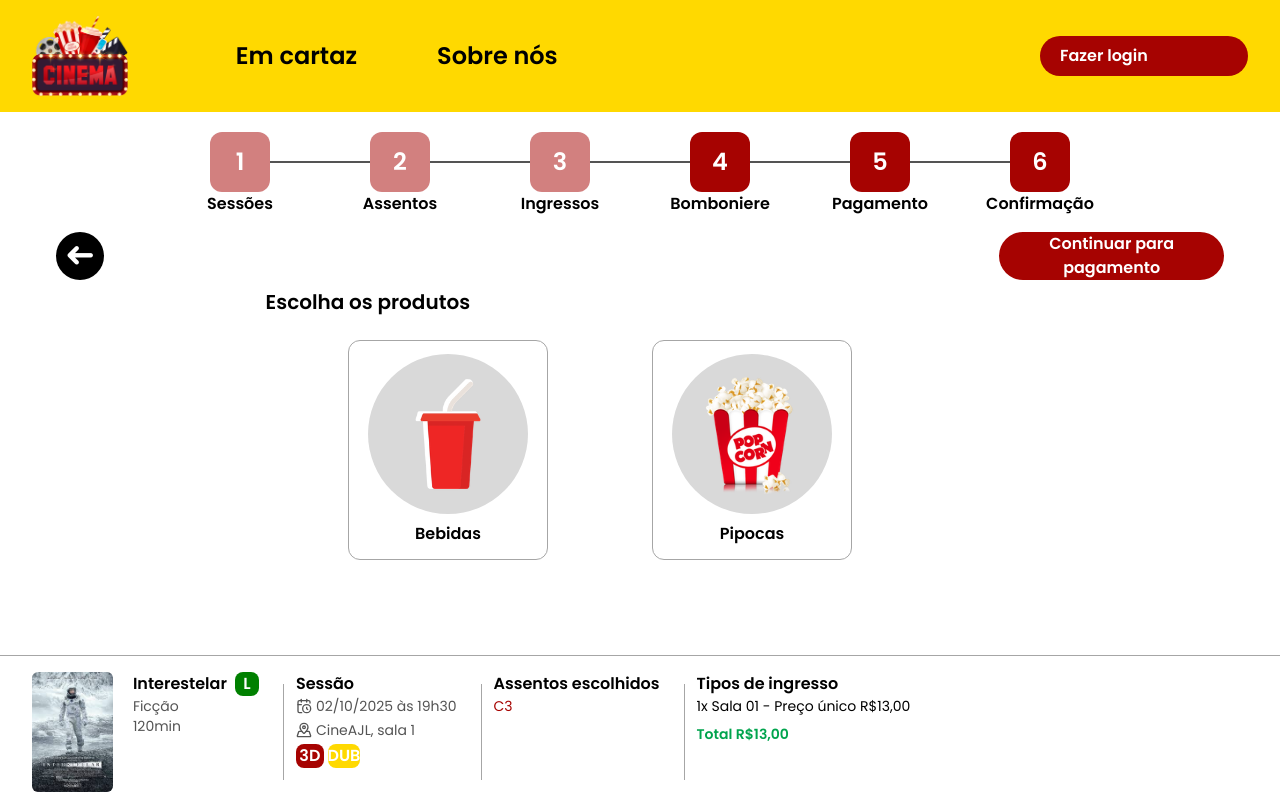
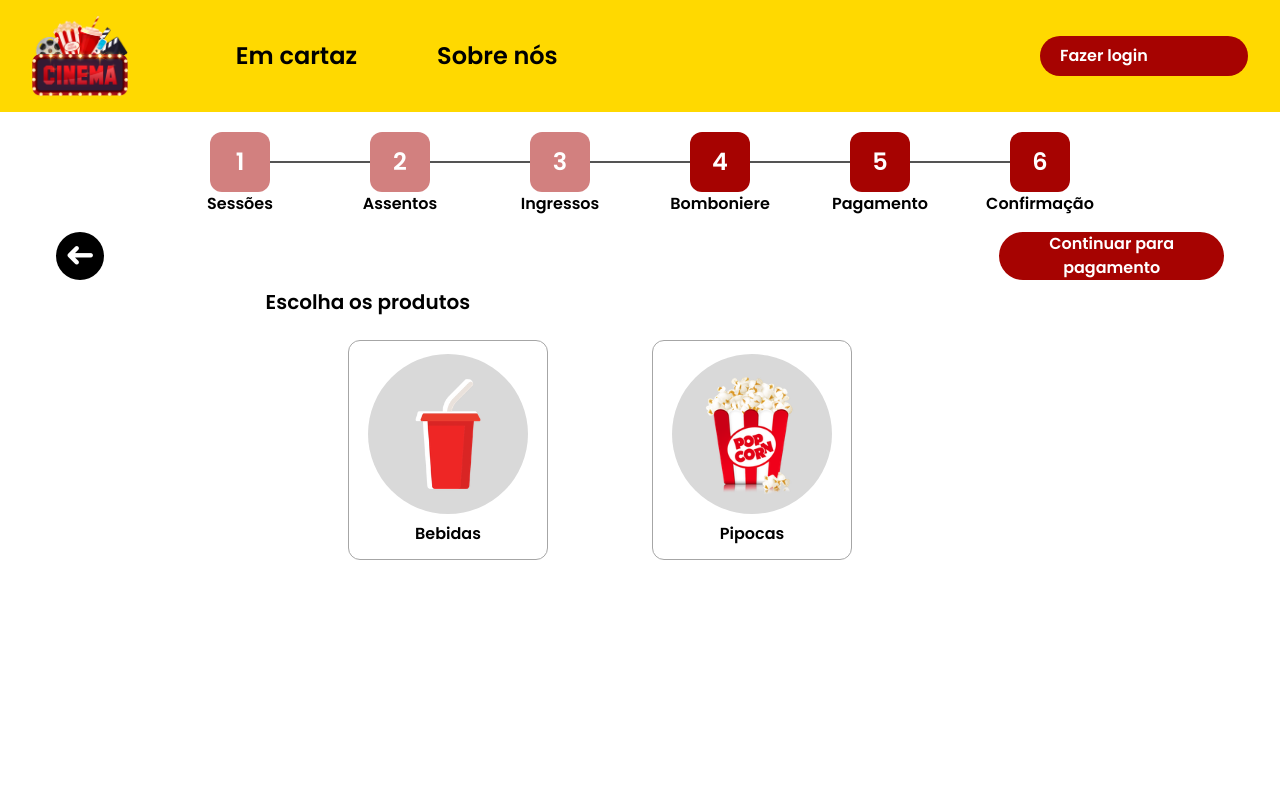
Before and after one commit to luanabrizola/Cinema_frontend, a Next.js app in the folder cinema/: page /bomboniere in a window 1280 px wide. Built offline with nearby package versions, Linux system fonts and the light colour scheme.

Commit message:
ajustando rodapé

```diff
--- a/cinema/src/app/bomboniere/page.js
+++ b/cinema/src/app/bomboniere/page.js
@@ -1,9 +1,23 @@
 "use client";
-import { useState } from "react";
+import { useState, useEffect } from "react";
 import { CalendarClock, MapPinned, Search } from "lucide-react";
 import Link from "next/link";
+import { useSearchParams } from "next/navigation";
 
 export default function Bomboniere() {
+    const params = useSearchParams();
+
+    const assentosSelecionados = params.get("assentosSelecionados") || "";
+    const idFilme = params.get("id_filme");
+    const idSala = params.get("id_sala");
+    const idSessao = params.get("id_sessao");
+    const dataSessao = params.get("data");
+    const horarioSessao = params.get("horario");
+
+    const [nomeSala, setNomeSala] = useState("");
+
+    const selected = assentosSelecionados.split(",").filter(Boolean);
+
     const [categoria, setCategoria] = useState(null);
 
     const [qtdBebidas, setQtdBebidas] = useState({});
@@ -85,6 +99,80 @@ export default function Bomboniere() {
 
     const totalGeral = totalBebidas + totalPipocas;
 
+    const [filme, setFilme] = useState(null);
+
+    function formatDateSafe(dateStr) {
+        if (!dateStr) return "";
+        if (/^\d{4}-\d{2}-\d{2}$/.test(dateStr)) {
+            const [year, month, day] = dateStr.split("-").map(Number);
+            return `${String(day).padStart(2, "0")}/${String(month).padStart(2, "0")}/${year}`;
+        }
+        const isoMatch = dateStr.match(/^(\d{4}-\d{2}-\d{2})/);
+        if (isoMatch) {
+            const [year, month, day] = isoMatch[1].split("-").map(Number);
+            return `${String(day).padStart(2, "0")}/${String(month).padStart(2, "0")}/${year}`;
+        }
+        const d = new Date(dateStr);
+        if (!isNaN(d.getTime())) return d.toLocaleDateString("pt-BR");
+        return dateStr;
+    }
+
+    function getClassColor(classificacao) {
+        const cores = {
+            "L": "#00A000",
+            "10": "#0072BB",
+            "12": "#E6B400",
+            "14": "#E65100",
+            "16": "#C62828",
+            "18": "#000000"
+        };
+        const key = (classificacao || "L").toString().replace(/\D/g, "") || "L";
+        return cores[key] || "#00A000";
+    }
+
+    useEffect(() => {
+        async function carregarFilmeEGênero() {
+            if (!idFilme) return;
+            try {
+                const res = await fetch(`http://localhost:3333/filme/${idFilme}`);
+                const filmeDados = await res.json();
+
+                try {
+                    const assocRes = await fetch(`http://localhost:3333/genero-do-filme/filme/${idFilme}`);
+                    const assoc = await assocRes.json();
+                    if (Array.isArray(assoc) && assoc.length > 0) {
+                        const idGenero = assoc[0].id_genero;
+                        const generoRes = await fetch(`http://localhost:3333/genero/${idGenero}`);
+                        const generoDados = await generoRes.json();
+                        filmeDados.genero = generoDados.nome_genero;
+                    } else {
+                        filmeDados.genero = filmeDados.genero || "Gênero não informado";
+                    }
+                } catch (errGenero) {
+                    filmeDados.genero = filmeDados.genero || "Gênero não informado";
+                }
+
+                setFilme(filmeDados);
+            } catch (error) {
+                console.error("Erro ao carregar filme:", error);
+            }
+        }
+
+        async function carregarSala() {
+            if (!idSala) return;
+            try {
+                const resp = await fetch(`http://localhost:3333/sala/${idSala}`);
+                const salaDados = await resp.json();
+                setNomeSala(salaDados.nome_sala || salaDados.nome || String(idSala));
+            } catch (err) {
+                console.error("Erro ao carregar sala:", err);
+                setNomeSala(String(idSala));
+            }
+        }
+
+        carregarFilmeEGênero();
+        carregarSala();
+    }, [idFilme, idSala]);
 
     return (
         <div className="min-h-[calc(100vh-110px)] w-full flex-col flex items-center px-2 sm:px-4">
@@ -409,49 +497,52 @@ export default function Bomboniere() {
             )}
 
             {/* BARRA INFERIOR */}
-            <div className="flex fixed bottom-0 w-full flex-col bg-white">
-                <div className="border-t border-[#a6a6a6] w-full flex"></div>
+            {filme && (
+                <div className="flex fixed bottom-0 w-full flex-col bg-white border-t border-[#a6a6a6]">
+                    <div className="flex flex-wrap mt-2 mb-2 ml-2 sm:ml-8 items-center gap-4">
 
-                <div className="mt-4 ml-2 sm:ml-8 mb-2 flex flex-wrap">
+                        <div className="flex flex-row items-center gap-4">
+                            <img
+                                src={filme.foto_capa ? `http://localhost:3333/${filme.foto_capa}` : "/placeholder.jpg"}
+                                alt={filme.nome_filme}
+                                className="h-[90px] sm:h-[120px] rounded-md object-cover"
+                            />
 
-                    {/* FILME */}
-                    <div className="flex flex-row">
-                        <div>
-                            <img
-                                src="/interestelar.jpeg"
-                                alt=""
-                                className="h-[90px] sm:h-[120px] rounded-md"
-                            />
-                        </div>
+                            <div className="flex flex-col">
+                                <div className="flex items-center font-bold">
+                                    {filme.nome_filme}
 
-                        <div className="ml-5">
-                            <p className="font-bold flex items-center">
-                                Interestelar
-                                <div className="bg-[#008000] rounded-lg w-6 h-6 flex items-center justify-center text-white font-bold ml-2">
-                                    L
-                                </div>
-                            </p>
-                            <p className="text-sm text-[#545454]">Ficção</p>
-                            <p className="text-sm text-[#545454]">120min</p>
+                                    <div
+                                        className="rounded-lg w-8 h-8 flex items-center justify-center text-white font-bold ml-2"
+                                        style={{ backgroundColor: getClassColor(filme.classificacao) }}
+                                    >
+                                        {(filme.classificacao || "L").toString().replace(/\D/g, "") || "L"}
                                     </div>
                                 </div>
 
-                    <div className="border-r border-[#a6a6a6] h-24 flex mr-3 ml-6 self-center"></div>
+                                <span className="text-sm text-[#545454]">{filme.genero || "Gênero não informado"}</span>
+                                <span className="text-sm text-[#545454]">{filme.duracao ? `${filme.duracao} min` : "Duração não informada"}</span>
+                            </div>
+                        </div>
 
-                    {/* SESSÃO */}
+                        <div className="border-r border-[#a6a6a6] h-24 mx-6" />
+
                         <div className="flex flex-col">
-                        <p className="font-bold">Sessão</p>
+                            <span className="font-bold">Sessão</span>
+
                             <p className="text-sm text-[#545454] flex items-center">
                                 <CalendarClock className="w-4 h-4 mr-1" />
-                            02/10/2025 às 19h30
+                                {formatDateSafe(dataSessao)} às {horarioSessao?.slice(0, 5)}
                             </p>
-                        <p className="text-sm text-[#545454] flex items-center mt-1">
+
+                            <span className="text-sm text-[#545454] flex items-center mt-1">
                                 <MapPinned className="w-4 h-4 mr-1" />
-                            CineAJL, sala 1
-                        </p>
-                        <div className="flex mt-1">
-                            <div className="bg-[#a60301] rounded-lg w-7 h-6 flex items-center justify-center text-white font-bold mr-1">
-                                3D
+                                CineAJL, {idSala}
+                            </span>
+
+                            <div className="flex mt-1 gap-1">
+                                <div className="bg-[#a60301] rounded-lg w-7 h-6 flex items-center justify-center text-white font-bold">
+                                    2D
                                 </div>
                                 <div className="bg-[#ffd900] rounded-lg w-8 h-6 flex items-center justify-center text-white font-bold">
                                     DUB
@@ -459,28 +550,18 @@ export default function Bomboniere() {
                             </div>
                         </div>
 
-                    <div className="border-r border-[#a6a6a6] h-24 flex mr-3 ml-6 self-center"></div>
+                        <div className="border-l border-[#a6a6a6] h-24 mx-6" />
 
-                    {/* ASSENTOS */}
                         <div className="flex flex-col">
-                        <p className="font-bold">Assentos escolhidos</p>
-                        <p className="text-sm text-[#a60301]">C3</p>
+                            <span className="font-bold">Assentos selecionados</span>
+                            <span className="text-sm text-[#545454]">
+                                {selected.length > 0 ? selected.join(", ") : "Nenhum"}
+                            </span>
                         </div>
 
-                    <div className="border-r border-[#a6a6a6] h-24 flex mr-3 ml-6 self-center"></div>
-
-                    {/* INGRESSOS */}
-                    <div className="flex flex-col">
-                        <p className="font-bold">Tipos de ingresso</p>
-                        <p className="text-sm">
-                            1x Sala 01 - Preço único R$13,00
-                        </p>
-                        <p className="text-sm text-[#00a44d] font-bold mt-2">
-                            Total R$13,00
-                        </p>
                     </div>
                 </div>
-            </div>
+            )}
         </div >
     );
 }
```
Lines whose indentation alone changed are shown as unchanged.
